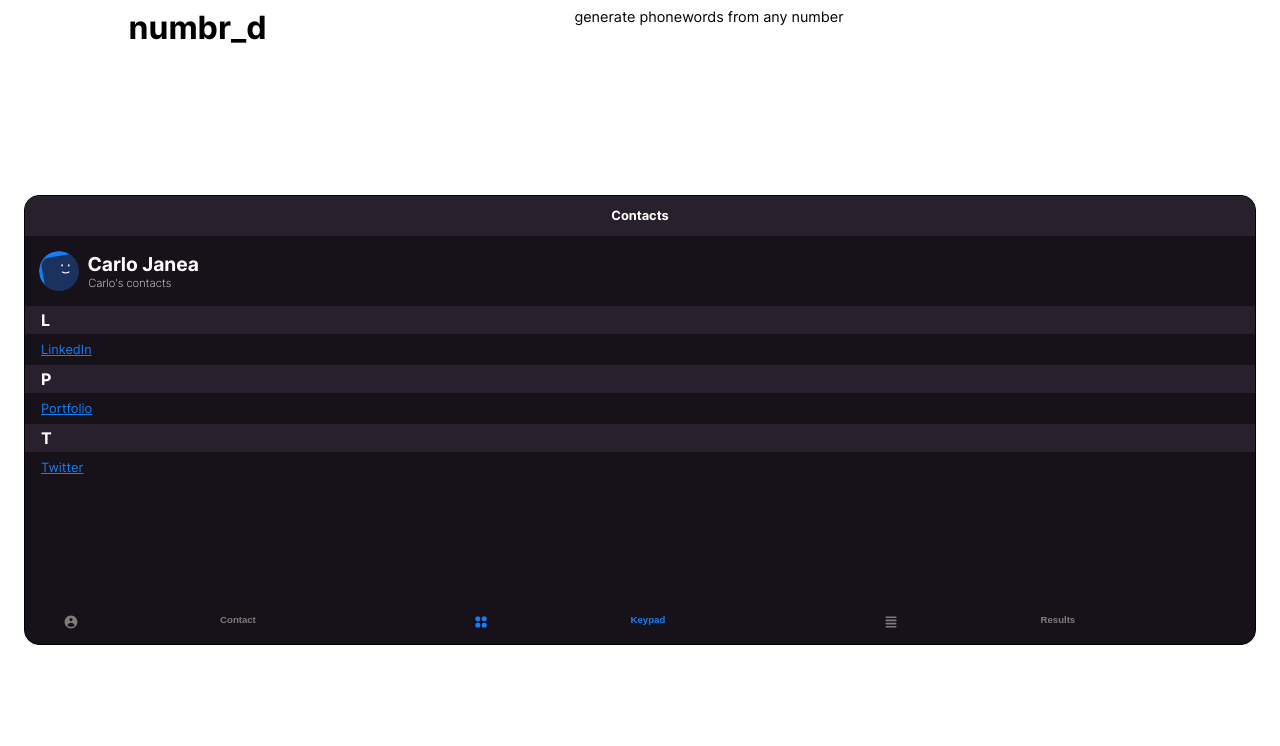
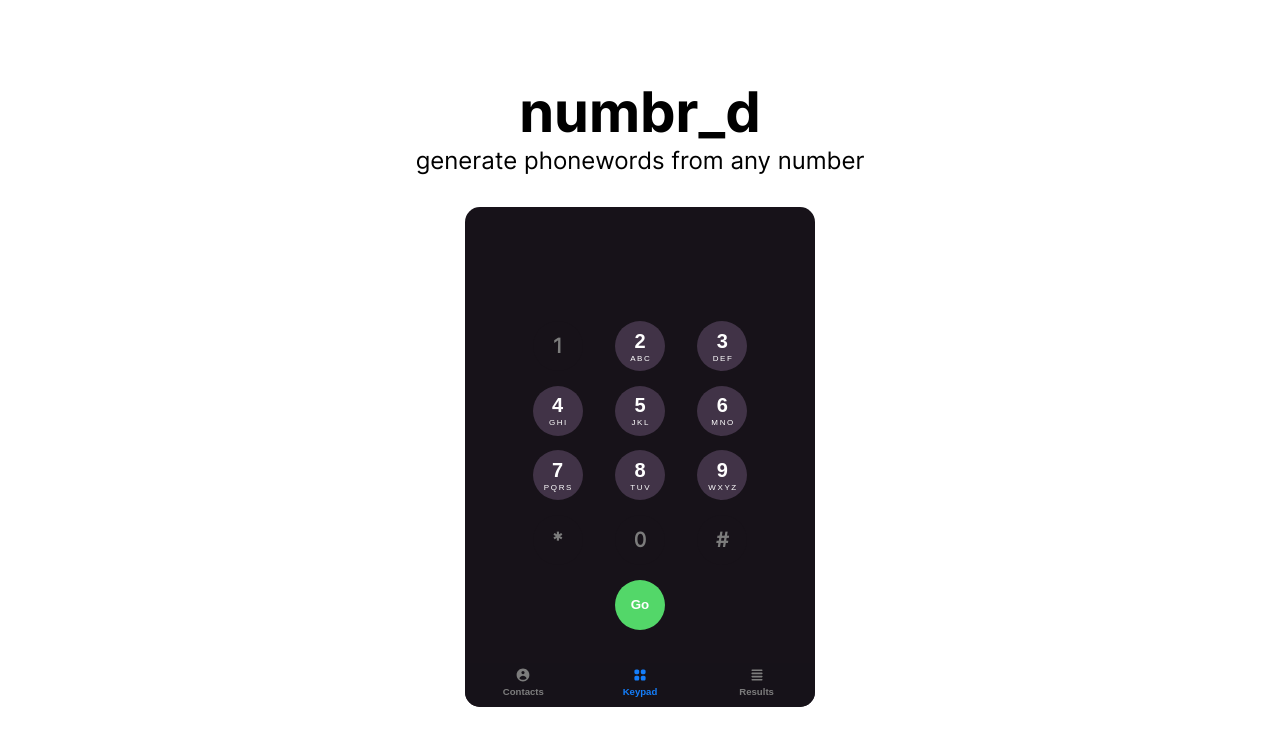
Before and after one commit to kaloyj/numbr_d, a Next.js app: page / in a window 1280 px wide. Shown: the top 746 px of the page. Built offline with nearby package versions, Linux system fonts and the light colour scheme.

Commit message:
add ui fixes & framer integration

```diff
--- a/components/Layout.tsx
+++ b/components/Layout.tsx
@@ -1,15 +1,22 @@
 import { ReactNode } from "react";
+import { motion } from "framer-motion";
 import Head from "next/head";
 import styled from "@emotion/styled";
+import { breakpoints } from "../utils/breakpoints";
 
-const Main = styled.main`
+const Main = styled(motion.main)`
   width: 100vw;
   height: 100vh;
   padding: 0.5rem;
-  overflow: auto;
+  overflow: hidden;
   display: flex;
   flex-flow: row wrap;
   justify-content: center;
+  align-content: center;
+
+  @media (min-width: ${breakpoints.tablet}px) {
+    padding: 5rem;
+  }
 `;
 
 interface ILayout {
@@ -40,7 +47,13 @@ const Layout = ({
         <title>{title}</title>
         <meta name="description" content={description} />
       </Head>
-      <Main>{children}</Main>
+      <Main
+        initial={{ y: 400, opacity: 0 }}
+        animate={{ y: 0, opacity: 1 }}
+        transition={{ duration: 1 }}
+      >
+        {children}
+      </Main>
     </>
   );
 };
--- a/components/Phone/PhoneContacts.tsx
+++ b/components/Phone/PhoneContacts.tsx
@@ -1,7 +1,8 @@
 import styled from "@emotion/styled";
+import { breakpoints } from "../../utils/breakpoints";
 
 export const PhoneScreen = styled.div`
-  height: calc(100% - 2.3rem);
+  height: calc(100% - 2.75rem);
   width: 100%;
   flex-shrink: 0;
   overflow: auto;
@@ -22,6 +23,11 @@ export const PhoneScreenHeader = styled.h3`
   position: absolute;
   top: 0;
   left: 0;
+
+  @media (min-width: ${breakpoints.tablet}px) {
+    height: 3.5rem;
+    font-size: 1rem;
+  }
 `;
 
 const ContactProfile = styled.div`
@@ -30,6 +36,10 @@ const ContactProfile = styled.div`
   display: flex;
   flex-flow: row wrap;
   align-items: center;
+
+  @media (min-width: ${breakpoints.tablet}px) {
+    padding: 2rem 1.4rem;
+  }
 `;
 
 const ContactProfileInfoName = styled.p`
@@ -58,6 +68,10 @@ const ContactItemHeader = styled.div`
   display: flex;
   flex-flow: row wrap;
   align-items: center;
+
+  @media (min-width: ${breakpoints.tablet}px) {
+    padding: 0.5rem 1.5rem;
+  }
 `;
 
 const ContactItemLink = styled.a`
@@ -67,6 +81,10 @@ const ContactItemLink = styled.a`
   text-decoration: underline;
   cursor: auto;
   color: var(--accent);
+
+  @media (min-width: ${breakpoints.tablet}px) {
+    padding: 0.5rem 1.5rem;
+  }
 `;
 
 const CONTACTS = [
@@ -124,7 +142,7 @@ const PhoneContacts = () => {
                 d="M15 21c2 1 4 1 6 0"
                 stroke="white"
                 fill="none"
-                stroke-linecap="round"
+                strokeLinecap="round"
               ></path>
               <rect
                 x="14"
--- a/components/Phone/PhoneKeypad/PhoneKeypadButton.tsx
+++ b/components/Phone/PhoneKeypad/PhoneKeypadButton.tsx
@@ -1,4 +1,5 @@
 import { useCallback } from "react";
+import { motion } from "framer-motion";
 import { css } from "@emotion/react";
 import styled from "@emotion/styled";
 import { PHONE_WORD_DIGIT_MAP } from "../../../utils/phoneword";
@@ -62,12 +63,16 @@ const PhoneKeypadButton = ({ keypadDigit, onClick }: IPhoneKeypadButton) => {
   return (
     <KeypadBtnContainer>
       {isActive ? (
-        <button type="button" onClick={handleClick}>
+        <motion.button
+          type="button"
+          onClick={handleClick}
+          whileTap={{ scale: 0.9, backgroundColor: "var(--tapped-black)" }}
+        >
           <p>{keypadDigit}</p>
           {PHONE_WORD_DIGIT_MAP[keypadDigit].map((letter) => (
             <span key={letter}>{letter}</span>
           ))}
-        </button>
+        </motion.button>
       ) : (
         <InactiveKeypadBtn>
           <p>{keypadDigit}</p>
--- a/components/Phone/PhoneKeypad/index.tsx
+++ b/components/Phone/PhoneKeypad/index.tsx
@@ -1,14 +1,21 @@
 import { Dispatch, useCallback, useState } from "react";
+import { motion } from "framer-motion";
 import styled from "@emotion/styled";
 import { GenerateApiResult, isErrorData } from "../../../types/generate-api";
 import { PhoneScreen } from "../PhoneContacts";
 import PhoneKeypadButton, { KeypadBtnContainer } from "./PhoneKeypadButton";
+import { breakpoints } from "../../../utils/breakpoints";
 
 const KeypadPhoneScreen = styled(PhoneScreen)`
   display: flex;
   flex-flow: row wrap;
   justify-content: center;
-  align-content: flex-start;
+  padding-top: 0;
+  padding-bottom: 1rem;
+
+  @media (min-width: ${breakpoints.tablet}px) {
+    padding: 2rem;
+  }
 `;
 
 const KeypadContainer = styled.div`
@@ -29,7 +36,7 @@ const SubmitBtnContainer = styled(KeypadBtnContainer)`
   }
 `;
 
-const BackspaceBtn = styled.button`
+const BackspaceBtn = styled(motion.button)`
   flex-basis: 28%;
   margin-left: 4%;
   background-color: var(--black);
@@ -88,9 +95,10 @@ const KEYPAD_DIGITS = [
 interface IPhoneKeypad {
   setPhonewords: Dispatch<string[]>;
   setQuery: Dispatch<string>;
+  onSearch: () => void;
 }
 
-const PhoneKeypad = ({ setPhonewords, setQuery }: IPhoneKeypad) => {
+const PhoneKeypad = ({ setPhonewords, setQuery, onSearch }: IPhoneKeypad) => {
   const [numStr, setNumStr] = useState("");
   const [error, setError] = useState("");
 
@@ -117,8 +125,9 @@ const PhoneKeypad = ({ setPhonewords, setQuery }: IPhoneKeypad) => {
     else {
       setQuery(numStr);
       setPhonewords(result.phonewords);
+      onSearch();
     }
-  }, [numStr]);
+  }, [numStr, onSearch]);
 
   return (
     <KeypadPhoneScreen>
@@ -141,12 +150,16 @@ const PhoneKeypad = ({ setPhonewords, setQuery }: IPhoneKeypad) => {
         ))}
 
         <SubmitBtnContainer>
-          <button onClick={handleSubmit} disabled={numStr.length === 0}>
+          <motion.button
+            whileTap={{ scale: 0.9, backgroundColor: "var(--lightest-black)" }}
+            onClick={handleSubmit}
+            disabled={numStr.length === 0}
+          >
             Go
-          </button>
+          </motion.button>
         </SubmitBtnContainer>
         {numStr.length > 0 && (
-          <BackspaceBtn onClick={handleBackspace}>
+          <BackspaceBtn whileTap={{ scale: 0.9 }} onClick={handleBackspace}>
             <svg
               width="20"
               height="20"
--- a/components/Phone/PhoneTabs.tsx
+++ b/components/Phone/PhoneTabs.tsx
@@ -1,18 +1,8 @@
 import { Dispatch } from "react";
 import styled from "@emotion/styled";
 
-enum tabKeys {
-  CONTACTS = "contacts",
-  KEYPAD = "keypad",
-  RESULTS = "results",
-}
-
-type ITabViews = {
-  [key in tabKeys]: string;
-};
-
-export const PHONE_TAB_VIEWS: ITabViews = {
-  contacts: "Contact",
+export const PHONE_TAB_VIEWS = {
+  contacts: "Contacts",
   keypad: "Keypad",
   results: "Results",
 };
@@ -22,8 +12,8 @@ const PhoneTabsContainer = styled.div`
   bottom: 0;
   left: 0;
   width: 100%;
-  height: 2.5rem;
-  background-color: var(--black);
+  height: 2.75rem;
+  background-color: var(--transparent-black);
   display: flex;
   flex-flow: row wrap;
 `;
@@ -42,10 +32,11 @@ const PhoneTab = styled.button<PhoneTabProps>`
   display: flex;
   flex-flow: row wrap;
   justify-content: center;
-  align-content: center;
+  align-content: flex-start;
+  padding-top: 0.3rem;
 
   span {
-    flex-basis: 80%;
+    flex-basis: 100%;
     text-align: center;
     font-size: 0.6rem;
     font-weight: 700;
--- a/components/Phone/PhonewordsList.tsx
+++ b/components/Phone/PhonewordsList.tsx
@@ -1,10 +1,18 @@
 import styled from "@emotion/styled";
+import { breakpoints } from "../../utils/breakpoints";
 import { PhoneScreen, PhoneScreenHeader } from "./PhoneContacts";
 
+const PhonewordsListContainer = styled(PhoneScreen)`
+  padding-bottom: 2.5rem;
+`;
 const ListContainer = styled.div`
   display: flex;
   flex-flow: row wrap;
   padding: 1rem;
+
+  @media (min-width: ${breakpoints.tablet}px) {
+    padding: 2rem 1.5rem;
+  }
 `;
 
 const ResultsLabel = styled.p`
@@ -48,7 +56,7 @@ interface IPhonewordsList {
 
 const PhonewordsList = ({ phonewords, query }: IPhonewordsList) => {
   return (
-    <PhoneScreen>
+    <PhonewordsListContainer>
       <PhoneScreenHeader>Results</PhoneScreenHeader>
       <ListContainer>
         {query ? (
@@ -57,7 +65,6 @@ const PhonewordsList = ({ phonewords, query }: IPhonewordsList) => {
               Showing <span>{phonewords.length}</span> results for
             </ResultsLabel>
             <NumberString>{query}</NumberString>
-
             <ResultsListContainer>
               {phonewords.map((phoneword) => (
                 <li key={phoneword}>{phoneword}</li>
@@ -68,7 +75,7 @@ const PhonewordsList = ({ phonewords, query }: IPhonewordsList) => {
           <div>No searched query, yet.</div>
         )}
       </ListContainer>
-    </PhoneScreen>
+    </PhonewordsListContainer>
   );
 };
 
--- a/components/Phone/index.tsx
+++ b/components/Phone/index.tsx
@@ -1,34 +1,86 @@
-import { useState } from "react";
+import { useCallback, useState } from "react";
+import { motion } from "framer-motion";
+import { useMediaQuery } from "react-responsive";
 import styled from "@emotion/styled";
 import PhoneContacts from "./PhoneContacts";
 import PhoneKeypad from "./PhoneKeypad";
 import PhonewordsList from "./PhonewordsList";
 import PhoneTabs, { PHONE_TAB_VIEWS } from "./PhoneTabs";
+import { breakpoints } from "../../utils/breakpoints";
+
+const SCREEN_WIDTH = {
+  mobile: 275,
+  tablet: 350,
+};
 
 const PhoneContainer = styled.div`
-  flex-basis: 100%;
   margin: 1rem;
+  overflow: hidden;
+  position: relative;
+  border-radius: 15px;
+  background-color: var(--black);
+`;
+
+const ConnectedScreens = styled(motion.div)`
   height: 450px;
-  overflow: hidden;
-  border: 1px solid black;
+  width: ${SCREEN_WIDTH.mobile}px;
   position: relative;
   background-color: var(--black);
   color: var(--white);
   border-radius: 15px;
+  display: flex;
+  flex-flow: row nowrap;
+
+  @media (min-width: ${breakpoints.tablet}px) {
+    width: ${SCREEN_WIDTH.tablet}px;
+    height: 500px;
+  }
 `;
+
+const getScreenMargin = (
+  visibleTab: string,
+  defaultWidth = SCREEN_WIDTH.mobile
+) => {
+  switch (visibleTab) {
+    case PHONE_TAB_VIEWS.keypad:
+      return -defaultWidth;
+    case PHONE_TAB_VIEWS.contacts:
+      return 0;
+    default:
+      return -defaultWidth * 2;
+  }
+};
 
 const Phone = () => {
   const [visibleTab, setVisibleTab] = useState(PHONE_TAB_VIEWS.keypad);
   const [query, setQuery] = useState("");
   const [phonewords, setPhonewords] = useState<string[]>([]);
+  const isTabletUp = useMediaQuery({ minWidth: breakpoints.tablet });
+  const handlePhonewordsQuery = useCallback(
+    () => setVisibleTab(PHONE_TAB_VIEWS.results),
+    []
+  );
+
   return (
     <PhoneContainer>
+      <ConnectedScreens
+        animate={{
+          x: getScreenMargin(
+            visibleTab,
+            isTabletUp ? SCREEN_WIDTH.tablet : SCREEN_WIDTH.mobile
+          ),
+        }}
+        transition={{ stiffness: 20 }}
+      >
         <PhoneContacts></PhoneContacts>
         <PhoneKeypad
           setPhonewords={setPhonewords}
           setQuery={setQuery}
+          onSearch={handlePhonewordsQuery}
         ></PhoneKeypad>
         <PhonewordsList phonewords={phonewords} query={query}></PhonewordsList>
+      </ConnectedScreens>
+
       <PhoneTabs
         visibleTab={visibleTab}
         setVisibleTab={setVisibleTab}
--- a/package.json
+++ b/package.json
@@ -11,13 +11,16 @@
   "dependencies": {
     "@emotion/react": "^11.4.0",
     "@emotion/styled": "^11.3.0",
+    "framer-motion": "^4.1.17",
     "next": "10.2.3",
     "react": "17.0.2",
-    "react-dom": "17.0.2"
+    "react-dom": "17.0.2",
+    "react-responsive": "^8.2.0"
   },
   "devDependencies": {
     "@types/jest": "^26.0.23",
     "@types/react": "17.0.8",
+    "@types/react-responsive": "^8.0.2",
     "babel-jest": "^27.0.2",
     "jest": "^27.0.3",
     "next-test-api-route-handler": "^1.2.24",
--- a/pages/index.tsx
+++ b/pages/index.tsx
@@ -1,17 +1,29 @@
 import styled from "@emotion/styled";
 import Phone from "../components/Phone";
 import Layout from "../components/Layout";
+import { breakpoints } from "../utils/breakpoints";
 
 const HeaderTitle = styled.h1`
   text-align: center;
   margin: 0;
+  width: 100%;
+
+  @media (min-width: ${breakpoints.tablet}px) {
+    font-size: 3.5rem;
+  }
 `;
 
 const Description = styled.p`
+  width: 100%;
   margin: 0;
   flex-basis: 70%;
   font-size: 0.9rem;
   text-align: center;
+
+  @media (min-width: ${breakpoints.tablet}px) {
+    font-size: 1.5rem;
+    margin-bottom: 1rem;
+  }
 `;
 
 export default function Home() {
--- a/styles/globals.css
+++ b/styles/globals.css
@@ -21,8 +21,10 @@
 
 :root {
   --black: #171219;
+  --transparent-black: rgba(23, 18, 25, 0.85);
   --light-black: #29202d;
   --lightest-black: #413347;
+  --tapped-black: #bdadc4;
   --white: #ffffff;
   --accent: #147efb;
   --green: #53d769;
--- /dev/null
+++ b/utils/breakpoints.ts
@@ -0,0 +1,5 @@
+export const breakpoints = {
+  mobile: 375,
+  tablet: 768,
+  desktop: 1200,
+};
```
Also changed, not shown: 1 other file (tests, documents, lock files or other folders). Lines whose indentation alone changed are shown as unchanged.
